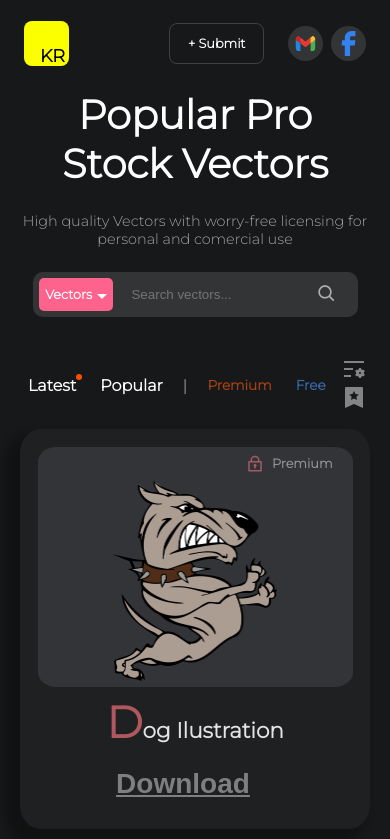
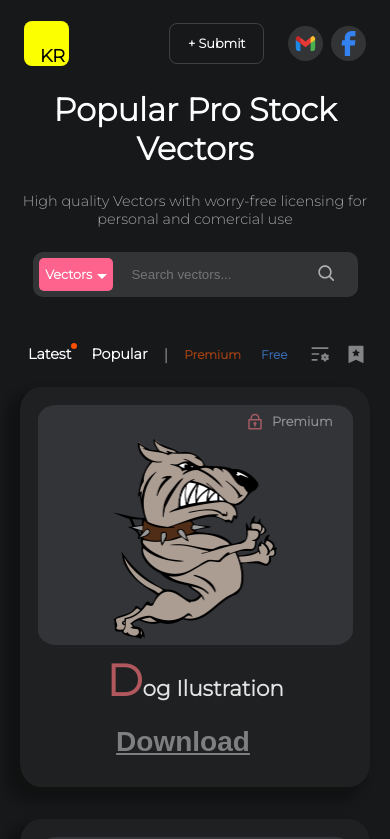
Before and after one commit to kevinhodev/e-commerce-landing-page, a React (Create React App) app: page / in a window 390 px wide. Shown: the top 839 px of the page. Built offline with nearby package versions, Linux system fonts and the light colour scheme; some icons are missing.

Commit message:
Responsividade finalizada

```diff
--- a/src/components/Card/Card.css
+++ b/src/components/Card/Card.css
@@ -7,6 +7,13 @@
   width: 350px;
   border-radius: 6%;
   box-shadow: -10px 10px 10px 5px rgba(0, 0, 0, 0.25);
+  transform: scale3d(0);
+  transition: all 0.25s ease-out;
+}
+
+.card:hover {
+  box-shadow: -25px 25px 20px 5px rgba(0, 0, 0, 0.25);
+  transform: scale3d(105%, 105%, 105%);
 }
 
 .card .vectorImage {
@@ -85,6 +92,6 @@
 }
 
 .card .download .icon {
-  fill: #2d63a5;
+  fill: #3780da;
   cursor: pointer;
 }
--- a/src/components/Footer/Footer.css
+++ b/src/components/Footer/Footer.css
@@ -1,17 +1,25 @@
 .footer {
+  position: relative;
+  left: -2.5%;
   display: flex;
-  justify-content: space-between;
+  justify-content: space-evenly;
   align-items: center;
   margin-top: auto;
   margin-bottom: 2rem;
-  padding: 0.5rem 2rem 0 4rem;
 }
 
 @media (max-width: 1024px) {
   .footer {
-    flex-direction: column;
-    gap: 1rem;
-    padding: 0;
+    left: 0;
+    justify-content: space-between;
+  }
+}
+
+@media (max-width: 696px) {
+  .footer {
+    justify-content: initial;
+    flex-direction: column-reverse;
+    gap: 2rem;
   }
 }
 
@@ -81,7 +89,15 @@
   object-fit: cover;
 }
 
+@media (max-width: 1024px) {
+  .footer .discover .collections .collection img {
+    width: 45px;
+    height: 45px;
+  }
+}
+
 .footer button {
+  position: relative;
   display: flex;
   align-items: center;
   gap: 0.5rem;
@@ -100,7 +116,7 @@
 
 @media (max-width: 696px) {
   .footer button {
-    margin-top: 2rem;
+    margin-bottom: 2rem;
   }
 }
 
--- a/src/components/Header/Header.css
+++ b/src/components/Header/Header.css
@@ -162,6 +162,12 @@
   font-size: 2.5rem;
 }
 
+@media (max-width: 696px) {
+  .header .bottom .title {
+    font-size: 2rem;
+  }
+}
+
 .header .bottom .description {
   opacity: 0.6;
   margin-bottom: 1.5rem;
--- a/src/components/List/List.css
+++ b/src/components/List/List.css
@@ -2,7 +2,7 @@
   display: grid;
   grid-template-columns: repeat(auto-fill, 350px);
   justify-content: center;
-  gap: 1rem;
+  gap: 2rem;
   margin-top: 1rem;
   margin-bottom: 2.5rem;
 }
--- a/src/components/OptionsBar/OptionsBar.css
+++ b/src/components/OptionsBar/OptionsBar.css
@@ -13,7 +13,7 @@
 
 @media (max-width: 696px) {
   .optionsBar .filterOptions {
-    gap: 1rem;
+    gap: 0.75rem;
   }
 }
 
@@ -29,6 +29,13 @@
 
 .optionsBar .filterOptions .latest {
   position: relative;
+}
+
+@media (max-width: 696px) {
+  .optionsBar .filterOptions .latest,
+  .optionsBar .filterOptions .popular {
+    font-size: 0.9rem;
+  }
 }
 
 .optionsBar .filterOptions .latest::before {
@@ -51,6 +58,13 @@
   font-size: 0.85rem;
 }
 
+@media (max-width: 696px) {
+  .optionsBar .filterOptions .premium,
+  .optionsBar .filterOptions .free {
+    font-size: 0.75rem;
+  }
+}
+
 .optionsBar .filterOptions .premium {
   color: #a74212;
 }
@@ -59,8 +73,19 @@
   color: #3969ab;
 }
 
+.optionsBar .settings {
+  display: flex;
+  gap: 1rem;
+}
+
 .optionsBar .settings svg {
   cursor: pointer;
   fill: #828485;
-  margin: 0 0.75rem;
 }
+
+@media (max-width: 696px) {
+  .optionsBar .settings svg {
+    height: 20px;
+    width: 20px;
+  }
+}
```
